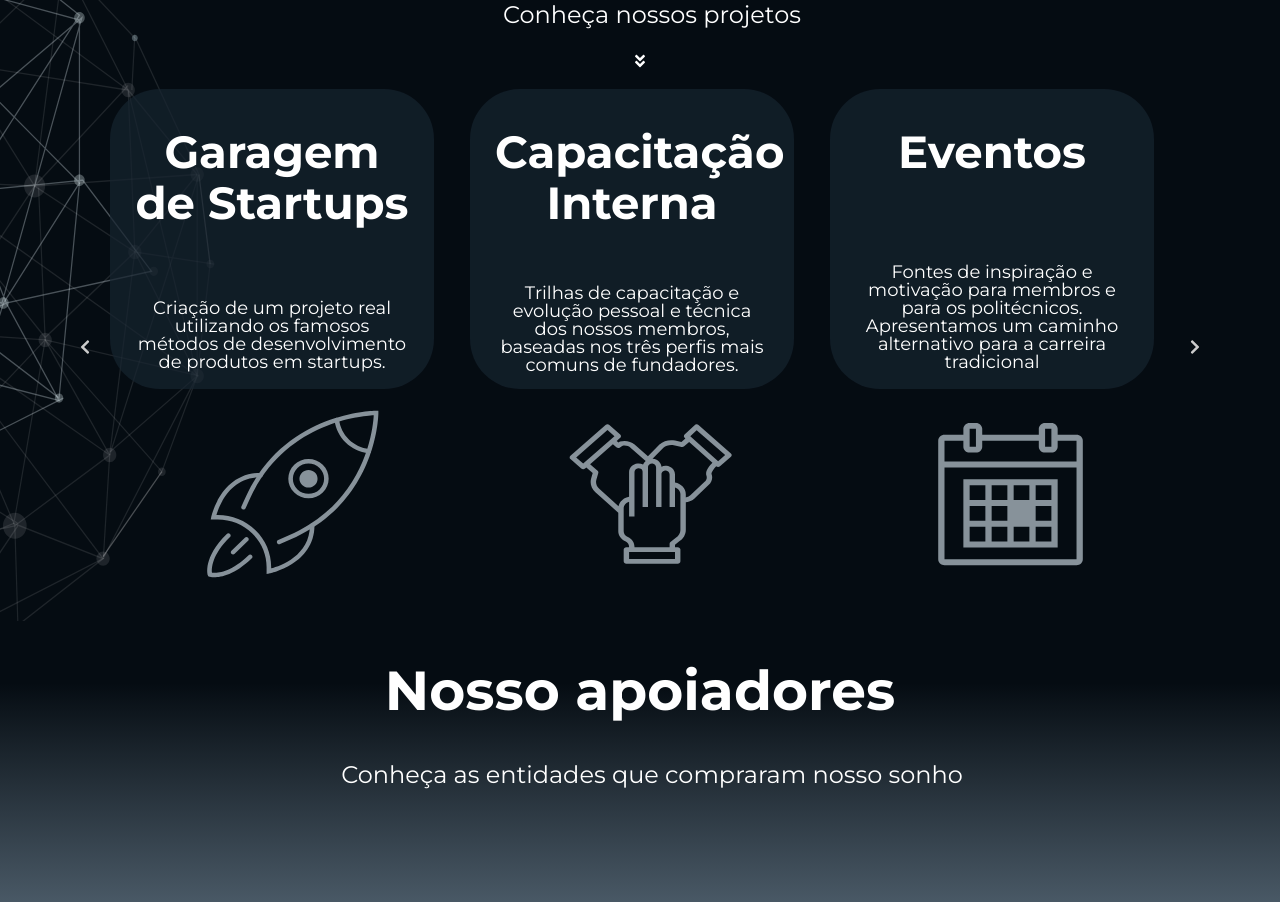
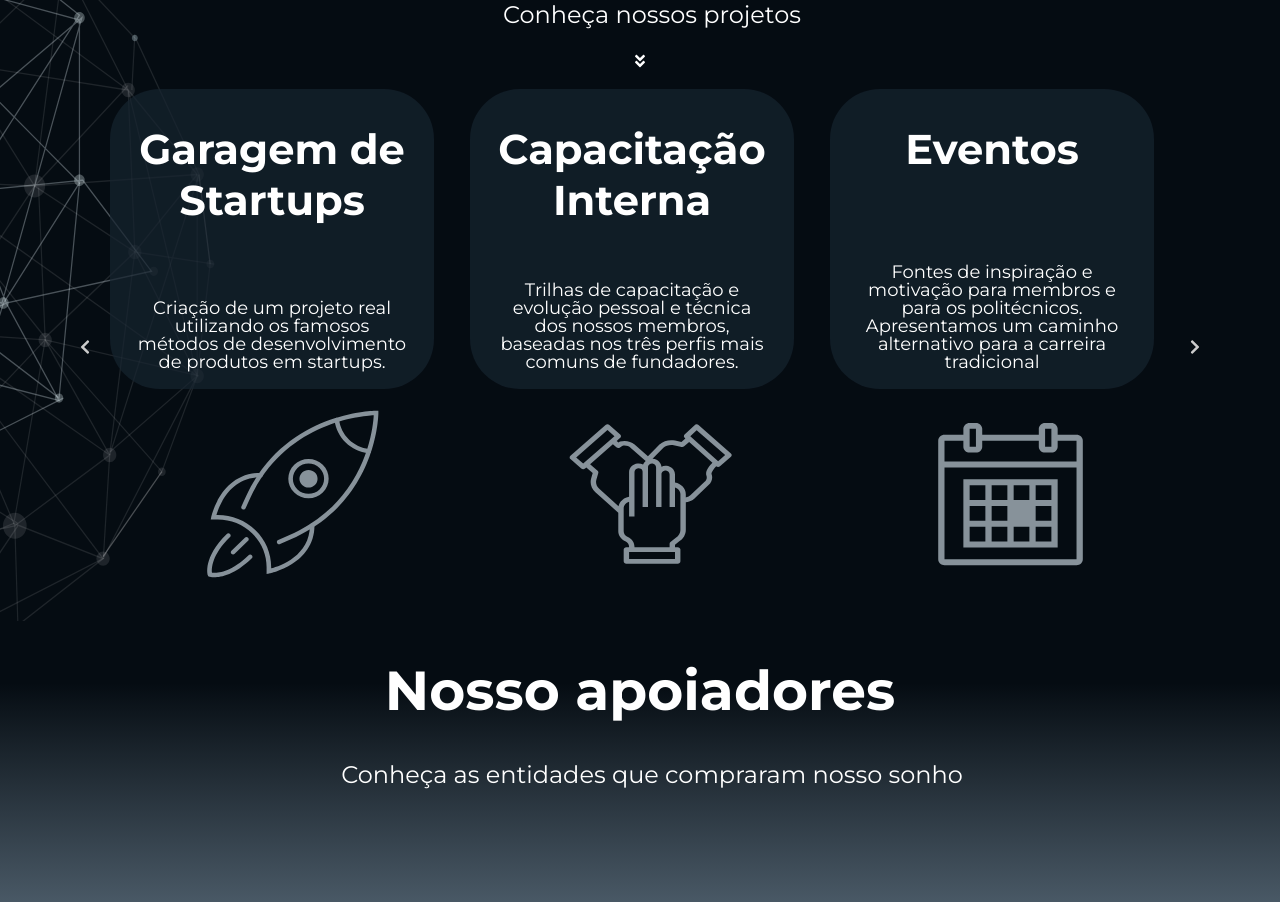
Before and after one commit to eduardoths/lepoliusp, a Next.js app: page / in a window 1280 px wide. Shown: the part 2040-2942 px from the top of the page. Built offline with nearby package versions, Linux system fonts and the light colour scheme; a web font is replaced by a local one.

Commit message:
Fixed projects card font size

```diff
--- a/styles/_home.scss
+++ b/styles/_home.scss
@@ -174,7 +174,7 @@
     width: 90%;
     padding: 0 25px 0 25px;
     &-title {
-      font-size: 2.8125rem;
+      font-size: 2.6rem;
       line-height: 3.1875rem;
       color: $white;
     }
```
